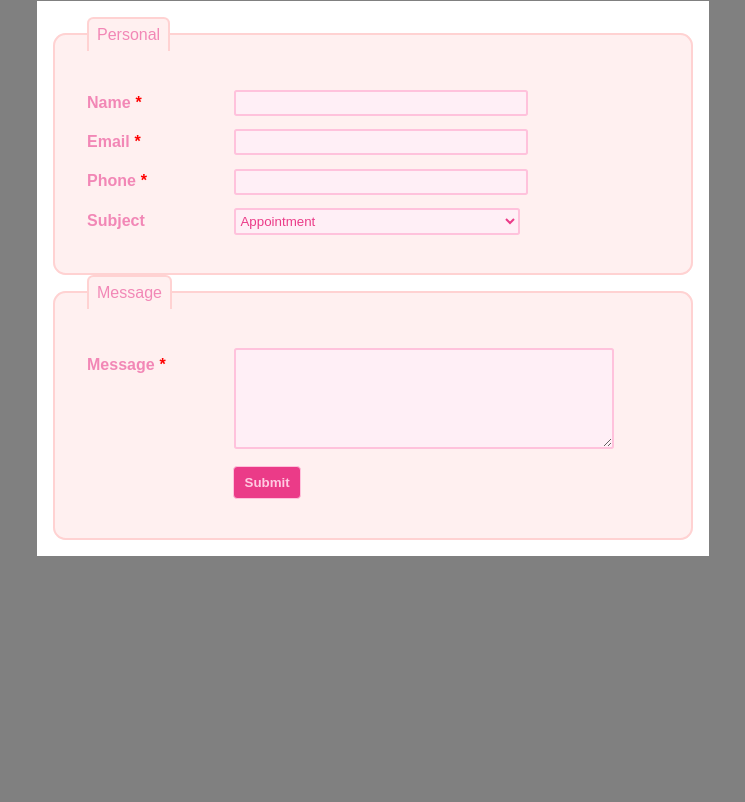
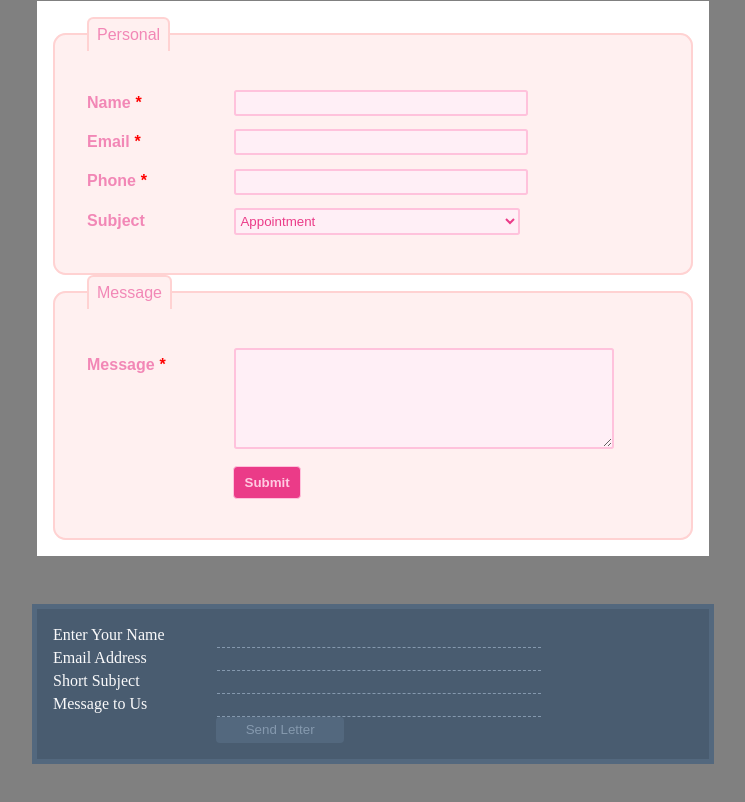
Before and after one commit to hermelen/formulaires, a plain HTML site: page index.html in a window 1280 px wide. Shown: the part 959-1761 px from the top of the page, without its empty margins (267-1012 px from the left). Before the commit the page ends 1563 px from the top, so only its background shows below. Drawn offline with Linux system fonts and the light colour scheme.

Commit message:
Forth form HTML done CSS input label color

```diff
--- a/css/style.css
+++ b/css/style.css
@@ -252,3 +252,51 @@ section.choice select {
 #third-form select {
     height: 2em;
 }
+
+/* =========================== FORTH FORM ========================== */
+#forth-form {
+  background-color: #495c70;
+  border: 5px solid #53687e;
+  padding: 1em;
+}
+
+#forth-form input, #forth-form label{
+  display: inline-block;
+}
+
+#forth-form label{
+  width: 25%;
+  color: #fafafb;
+}
+
+#forth-form input{
+  width: 50%;
+  height: 1.5em;
+  background-color: #495c70;
+  border-style: none none dashed none;
+  border-color: #8599ae;
+  border-width: 1px;
+}
+
+
+#forth-form input[name="sub4"]{
+  margin-left: 25.5%;
+  border: none;
+  width: 20%;
+  border-radius: 0.3em;
+  height: 2em;
+  background-color: #53687e;
+  color: #8599ae;
+}
+
+#forth-form{
+
+}
+
+#forth-form{
+
+}
+
+#forth-form{
+
+}
--- a/index.html
+++ b/index.html
@@ -31,9 +31,6 @@
         <input type="submit" name="submit" value="Submit">
 
     </form>
-
-
-
 
     <form id="second-form" action="index.html" method="post">
         <fieldset>
@@ -97,6 +94,22 @@
             <input type="submit" name="sub3" value="Submit">
         </fieldset>
     </form>
+
+    <form id="forth-form" action="index.html" method="post">
+        <label for="name4">Enter Your Name</label>
+        <input id="name4" type="text" name="name4" value="">
+
+        <label for="email4">Email Address</label>
+        <input id="email4" type="email" name="email4" value="">
+
+        <label for="subject4">Short Subject</label>
+        <input id="subject4" type="text" name="subject4" value="">
+
+        <label for="message4">Message to Us</label>
+        <input id="message4" type="text" name="message4" value="">
+
+        <input type="submit" name="sub4" value="Send Letter">
+    </form>
 </body>
 
 </html>
```
Lines whose indentation alone changed are shown as unchanged.
